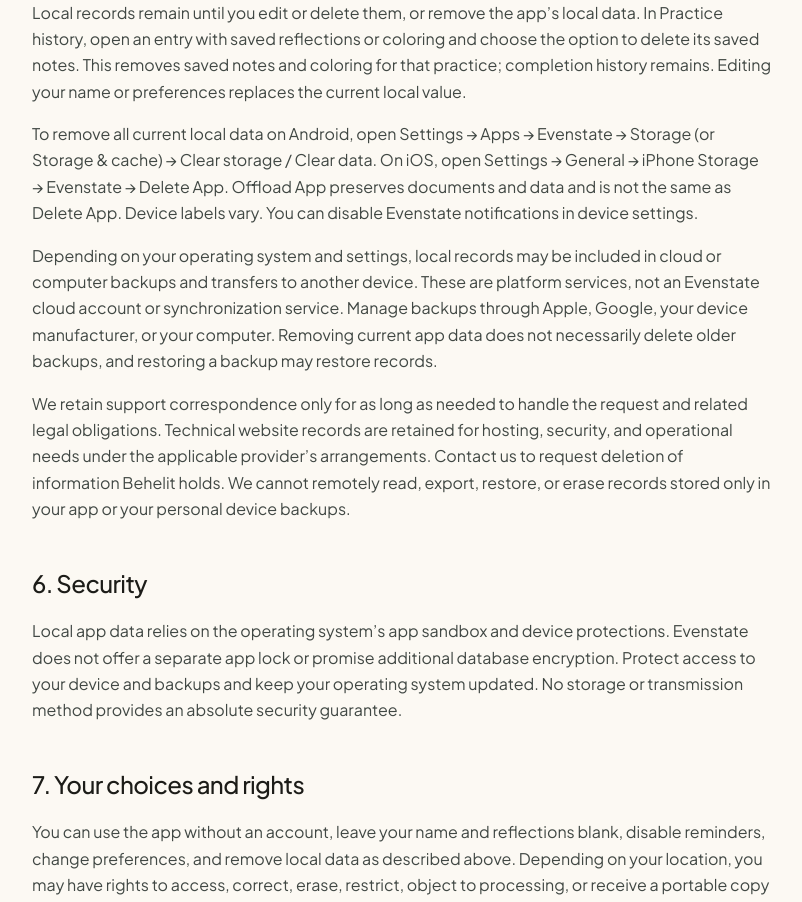
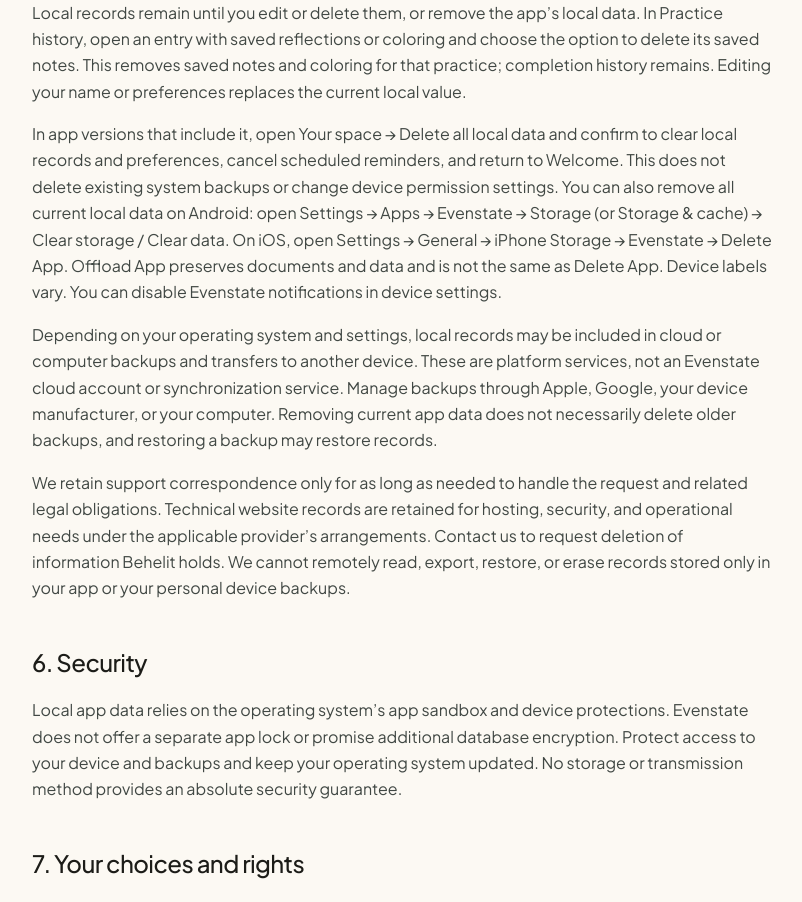
Before and after one commit to UseBehelit/behelit-web, a Next.js app: page /evenstate/privacy in a window 1280 px wide. Shown: the part 2340-3242 px from the top of the page, without its empty margins (316-1118 px from the left). Built offline with nearby package versions, Linux system fonts and the light colour scheme.

Commit message:
Document Evenstate in-app data deletion and backup limits

```diff
--- a/content/evenstate-legal.ts
+++ b/content/evenstate-legal.ts
@@ -37,7 +37,7 @@ export const privacy: EvenstateDocumentContent = {
     ] },
     { id: "deletion", title: "5. Retention, deletion, and backups", paragraphs: [
       "Local records remain until you edit or delete them, or remove the app’s local data. In Practice history, open an entry with saved reflections or coloring and choose the option to delete its saved notes. This removes saved notes and coloring for that practice; completion history remains. Editing your name or preferences replaces the current local value.",
-      "To remove all current local data on Android, open Settings → Apps → Evenstate → Storage (or Storage & cache) → Clear storage / Clear data. On iOS, open Settings → General → iPhone Storage → Evenstate → Delete App. Offload App preserves documents and data and is not the same as Delete App. Device labels vary. You can disable Evenstate notifications in device settings.",
+      "In app versions that include it, open Your space → Delete all local data and confirm to clear local records and preferences, cancel scheduled reminders, and return to Welcome. This does not delete existing system backups or change device permission settings. You can also remove all current local data on Android: open Settings → Apps → Evenstate → Storage (or Storage & cache) → Clear storage / Clear data. On iOS, open Settings → General → iPhone Storage → Evenstate → Delete App. Offload App preserves documents and data and is not the same as Delete App. Device labels vary. You can disable Evenstate notifications in device settings.",
       "Depending on your operating system and settings, local records may be included in cloud or computer backups and transfers to another device. These are platform services, not an Evenstate cloud account or synchronization service. Manage backups through Apple, Google, your device manufacturer, or your computer. Removing current app data does not necessarily delete older backups, and restoring a backup may restore records.",
       "We retain support correspondence only for as long as needed to handle the request and related legal obligations. Technical website records are retained for hosting, security, and operational needs under the applicable provider’s arrangements. Contact us to request deletion of information Behelit holds. We cannot remotely read, export, restore, or erase records stored only in your app or your personal device backups."
     ] },
@@ -108,7 +108,7 @@ export const support: EvenstateDocumentContent = {
     ] },
     { id: "remove-data", title: "How can I delete my data?", paragraphs: [
       "To delete saved reflections or coloring for a practice, open its entry in Practice history and use the delete-notes action. Completion history remains.",
-      "To remove all current local records, use Android Settings → Apps → Evenstate → Storage → Clear storage / Clear data, or iOS Settings → General → iPhone Storage → Evenstate → Delete App. Offloading an iOS app does not delete its documents. Manage existing backups separately; a restored backup may bring records back. For information sent to our support inbox, email us with a deletion request."
+      "In app versions that include it, use Your space → Delete all local data to clear your records and preferences and cancel reminders. Alternatively, use Android Settings → Apps → Evenstate → Storage → Clear storage / Clear data, or iOS Settings → General → iPhone Storage → Evenstate → Delete App. Offloading an iOS app does not delete its documents. Manage existing backups separately; a restored backup may bring records back. For information sent to our support inbox, email us with a deletion request."
     ] },
     { id: "reminders", title: "Why did a reminder stop?", paragraphs: [
       "Check notification permission in device settings and the reminder choice in your routine. Reminders are scheduled locally for upcoming occurrences and refreshed when the app opens. Open Evenstate again to refresh the schedule. Focus modes, battery settings, and operating-system delivery rules can affect notifications."
```
